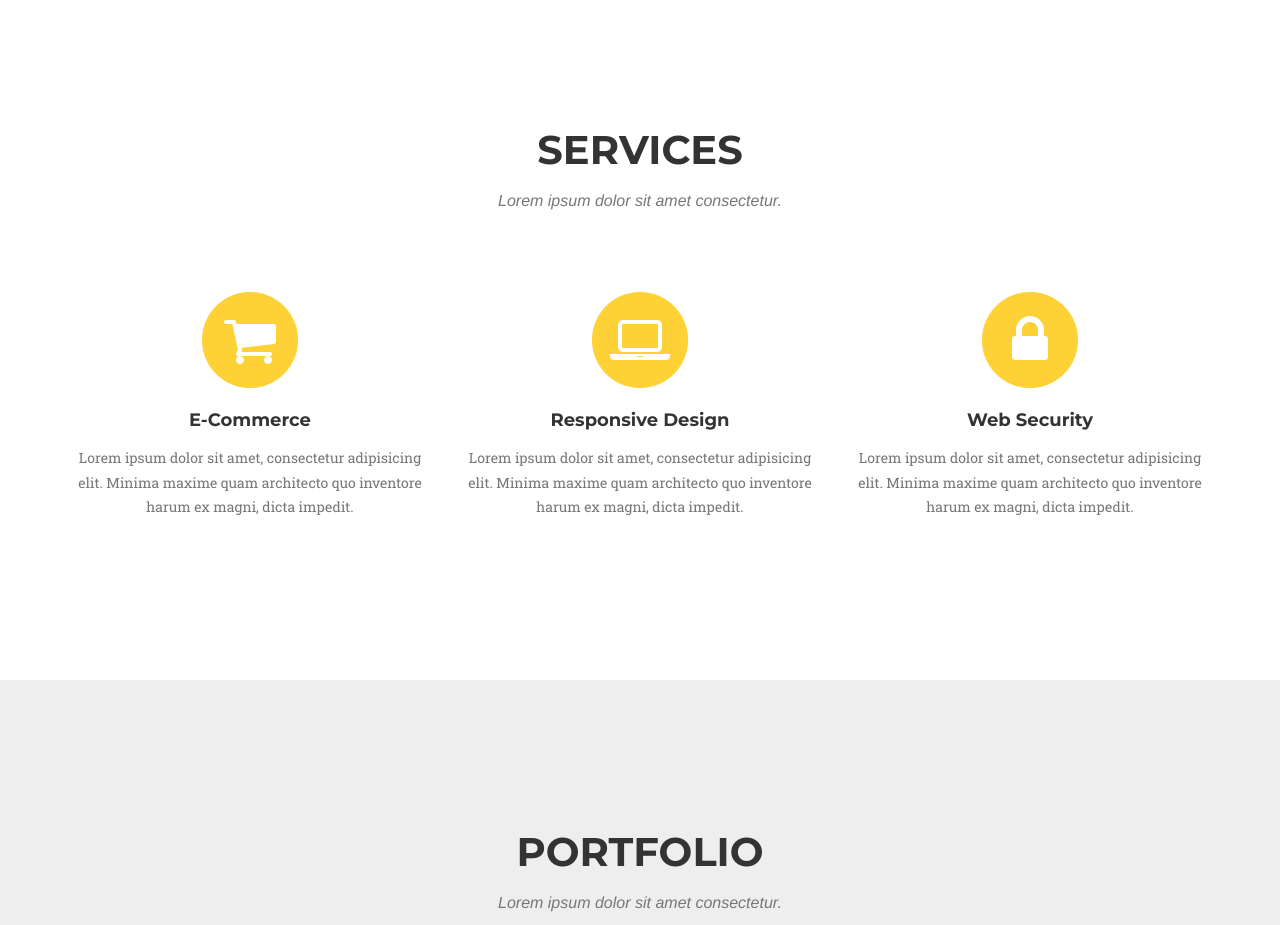
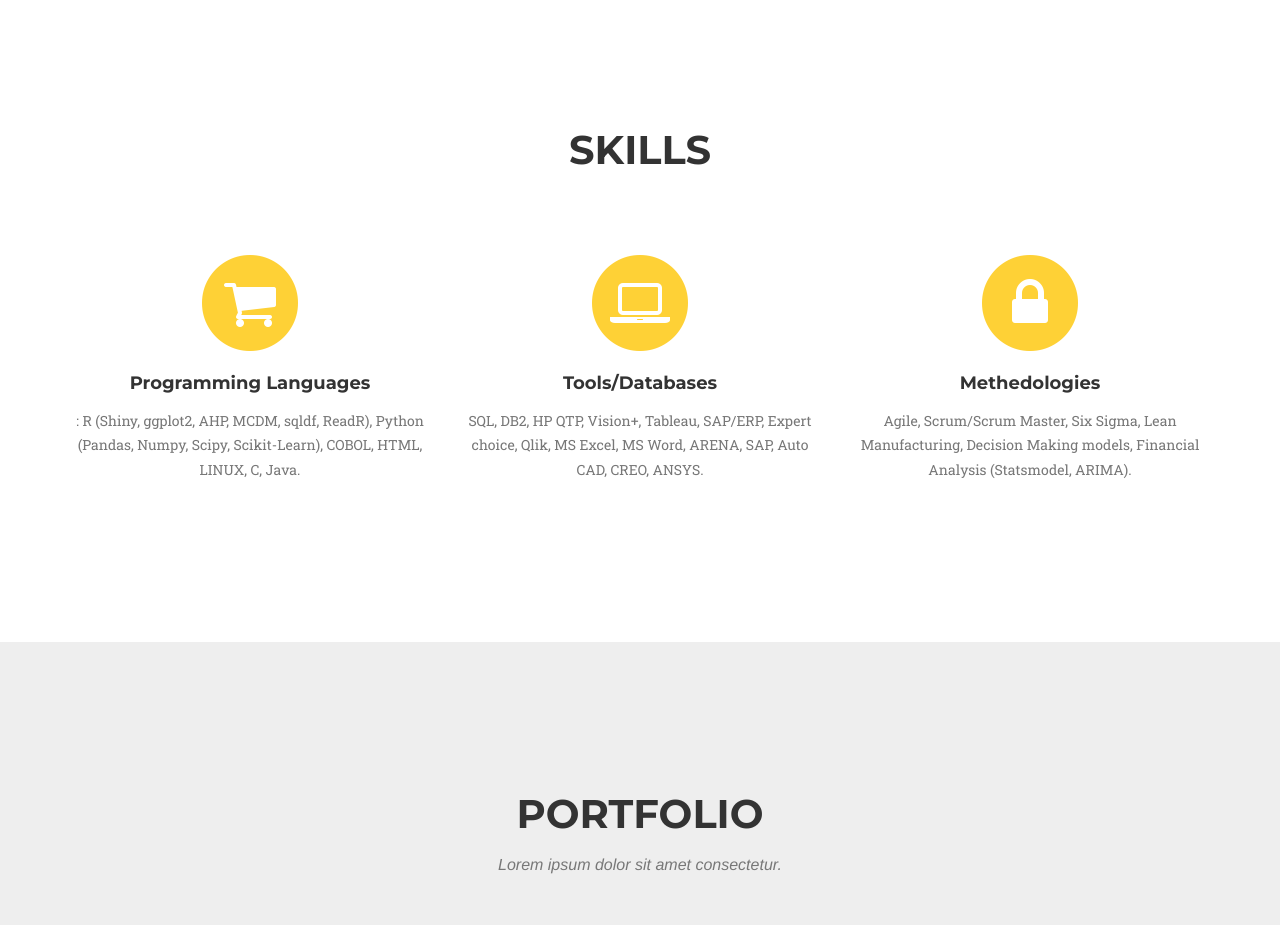
Before and after one commit to omkardhok/omkardhok.github.io, a website: page index.html in a window 1280 px wide. Shown: the part 780-1705 px from the top of the page. Drawn offline with nearby package versions, Linux system fonts and the light colour scheme; a web font is replaced by a local one.

Commit message:
Added_Skills

```diff
--- a/index.html
+++ b/index.html
@@ -53,7 +53,7 @@
                         <a href="#page-top"></a>
                     </li>
                     <li>
-                        <a class="page-scroll" href="#skills">Skills</a>
+                        <a class="page-scroll" href="#services">Skills</a>
                     </li>
                     <li>
                         <a class="page-scroll" href="#portfolio">Portfolio</a>
@@ -87,8 +87,8 @@
         <div class="container">
             <div class="row">
                 <div class="col-lg-12 text-center">
-                    <h2 class="section-heading">Services</h2>
-                    <h3 class="section-subheading text-muted">Lorem ipsum dolor sit amet consectetur.</h3>
+                    <h2 class="section-heading">Skills</h2>
+                    <h3 class="section-subheading text-muted"></h3>
                 </div>
             </div>
             <div class="row text-center">
@@ -97,24 +97,24 @@
                         <i class="fa fa-circle fa-stack-2x text-primary"></i>
                         <i class="fa fa-shopping-cart fa-stack-1x fa-inverse"></i>
                     </span>
-                    <h4 class="service-heading">E-Commerce</h4>
-                    <p class="text-muted">Lorem ipsum dolor sit amet, consectetur adipisicing elit. Minima maxime quam architecto quo inventore harum ex magni, dicta impedit.</p>
+                    <h4 class="service-heading">Programming Languages</h4>
+                    <p class="text-muted">: R (Shiny, ggplot2, AHP, MCDM, sqldf, ReadR), Python (Pandas, Numpy, Scipy, Scikit-Learn), COBOL, HTML, LINUX, C, Java.</p>
                 </div>
                 <div class="col-md-4">
                     <span class="fa-stack fa-4x">
                         <i class="fa fa-circle fa-stack-2x text-primary"></i>
                         <i class="fa fa-laptop fa-stack-1x fa-inverse"></i>
                     </span>
-                    <h4 class="service-heading">Responsive Design</h4>
-                    <p class="text-muted">Lorem ipsum dolor sit amet, consectetur adipisicing elit. Minima maxime quam architecto quo inventore harum ex magni, dicta impedit.</p>
+                    <h4 class="service-heading">Tools/Databases</h4>
+                    <p class="text-muted">SQL, DB2, HP QTP, Vision+, Tableau, SAP/ERP, Expert choice, Qlik, MS Excel, MS Word, ARENA, SAP, Auto CAD, CREO, ANSYS.</p>
                 </div>
                 <div class="col-md-4">
                     <span class="fa-stack fa-4x">
                         <i class="fa fa-circle fa-stack-2x text-primary"></i>
                         <i class="fa fa-lock fa-stack-1x fa-inverse"></i>
                     </span>
-                    <h4 class="service-heading">Web Security</h4>
-                    <p class="text-muted">Lorem ipsum dolor sit amet, consectetur adipisicing elit. Minima maxime quam architecto quo inventore harum ex magni, dicta impedit.</p>
+                    <h4 class="service-heading">Methedologies</h4>
+                    <p class="text-muted">Agile, Scrum/Scrum Master, Six Sigma, Lean Manufacturing, Decision Making models, Financial Analysis (Statsmodel, ARIMA).</p>
                 </div>
             </div>
         </div>
```
